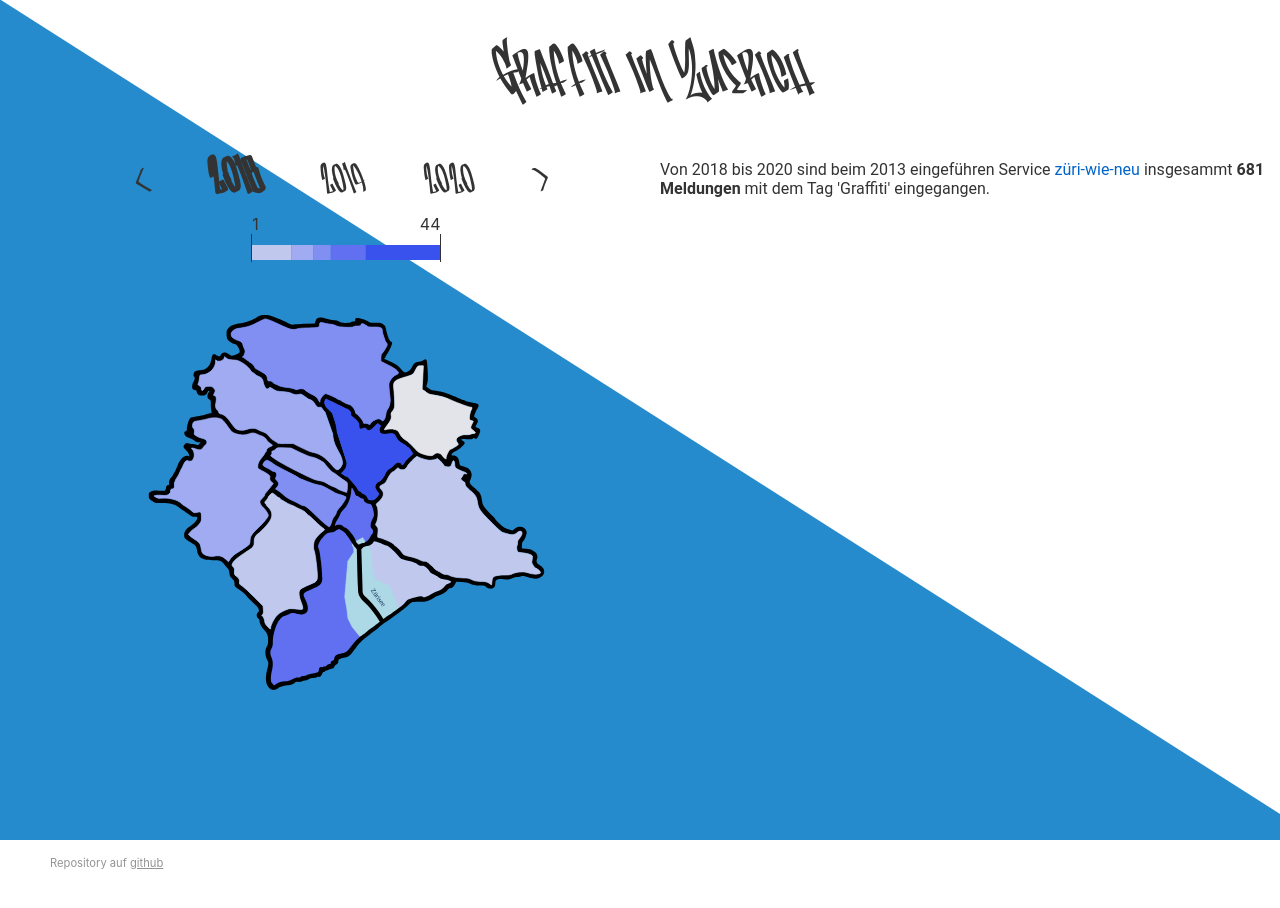
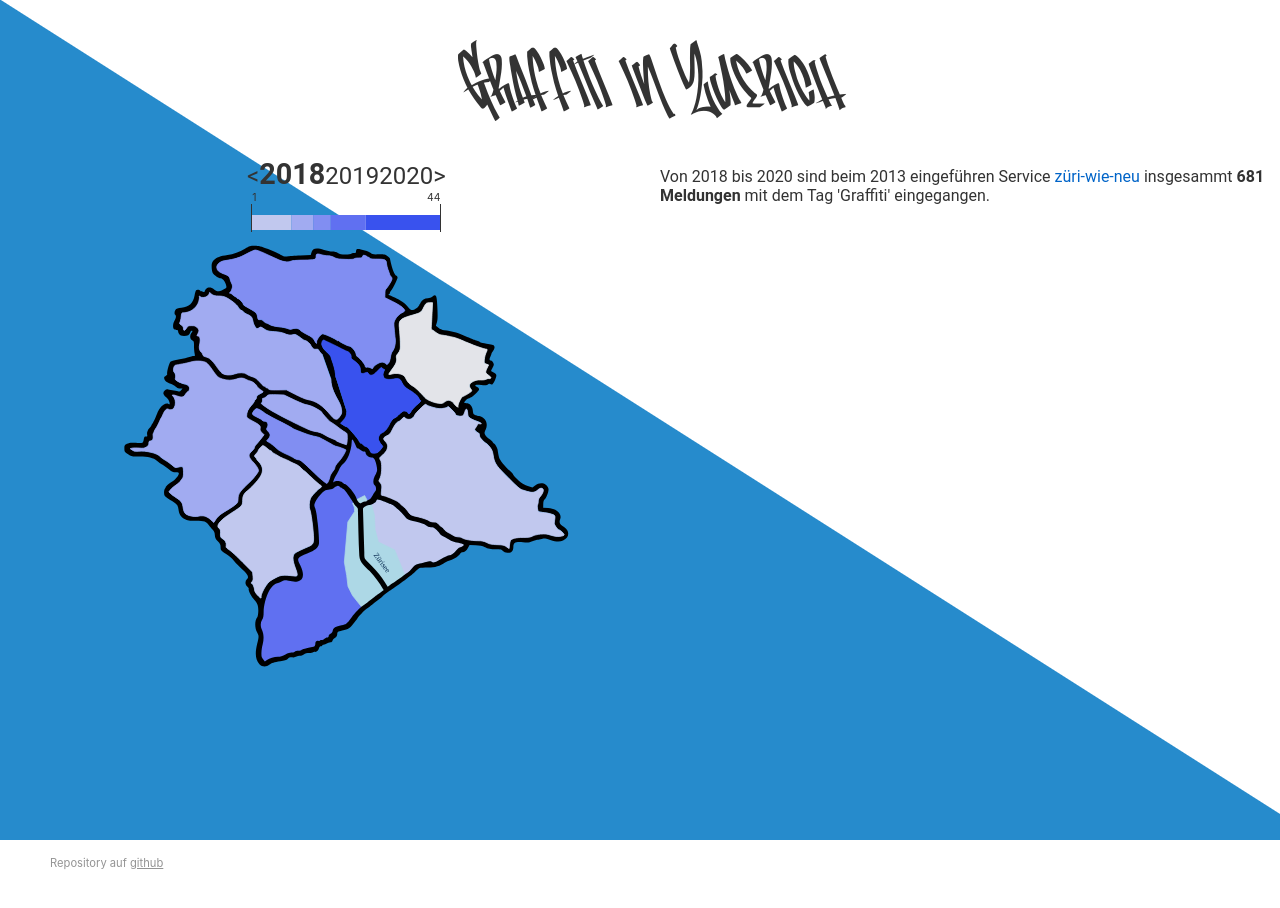
Before and after one commit to philipkueng/graffiti-in-zurich, a Svelte app in the folder website/: page / in a window 1280 px wide. Shown: the top 908 px of the page. Built offline with nearby package versions, Linux system fonts and the light colour scheme.

Commit message:
refactored

```diff
--- a/website/src/App.svelte
+++ b/website/src/App.svelte
@@ -46,7 +46,7 @@
 
   .header {
     font-family: StreetWars;
-    font-size: 5em;
+    font-size: 6em;
     text-align: center;
     margin-bottom: 20px;
   }
@@ -55,39 +55,60 @@
     text-align: left;
     width: 100%;
     width: 49%;
-    margin-top: 22px;
+    margin-top: 10px;
     font-family: "Roboto";
+  }
+
+  .slider-container {
+    display: flex;
+    flex-direction: row;
+    align-items: baseline;
+    justify-content: center;
+    font-family: Roboto;
+    font-size: 1.5em;
+  }
+
+  .component-container {
+    width: 100%;
+    display: flex;
+    flex-direction: row;
+    height: 100vh;
+    justify-content: center;
+  }
+  .slider {
+    cursor: pointer;
+    height: 100%;
+  }
+
+  .map {
+    width: 49%;
+  }
+
+  .related-info {
+    margin-top: 16px;
+    padding: 0px 50px;
+    font-size: 0.7em;
+    color: #949494;
   }
 </style>
 
 <main class="zueri-flagge">
   <div class="header">Graffiti in Zuerich</div>
-  <div
-    style="width: 100%; display: flex; flex-direction: column;
-    align-items:center;">
-    <div
-      style="width: 100%; display: flex; flex-direction: row; height: 100vh;
-      justify-content: center;">
-      <div style="width: 49%;">
-        <div
-          style="display: flex; flex-direction: row; align-items: baseline;
-          justify-content: center; font-family: StreetWars; font-size: 45px">
-          <div
-            style="cursor: pointer; height: 100%; padding: 5px 30px;"
-            on:click={() => changeIndex('minus', activeYear)}>
+  <div class="component-container">
+    <div class="map">
+      <div class="slider-container">
+        <div class="slider" on:click={() => changeIndex('minus', activeYear)}>
           &#60;
         </div>
         {#each data as entry}
           <div
-              style="cursor: pointer; height: 100%; padding: 5px 30px;"
+            class="slider"
             class:active-year={activeYear === entry.year}
             on:click={() => (activeYear = entry.year)}>
             {entry.year}
           </div>
         {/each}
-          <div
-            style="cursor: pointer; height: 100%; padding: 5px 30px;"
-            on:click={() => changeIndex('plus', activeYear)}>
+        <div class="slider" on:click={() => changeIndex('plus', activeYear)}>
           &#62;
         </div>
       </div>
@@ -97,14 +118,12 @@
       {@html texts.find(text => text.year === activeYear).text}
     </div>
   </div>
-  </div>
 </main>
-<div
-  style="margin-top: 16px; padding: 0px 50px; font-size: 0.7em; color: #949494 ">
+<footer class="related-info">
   Repository auf
   <a
     href="https://github.com/philipkueng/graffiti-in-zurich"
     style="color: #949494; text-decoration: underline;">
     github
   </a>
-</div>
+</footer>
--- a/website/src/components/Legend.svelte
+++ b/website/src/components/Legend.svelte
@@ -26,7 +26,6 @@
     width: 30%;
     display: flex;
     justify-content: center;
-    margin-bottom: 40px;
   }
 
   .legend-container {
@@ -58,17 +57,18 @@
     border-left: 0.5px solid;
     width: 100%;
   }
+
+  .legend-value-container--minVal,
+  .legend-value-container--maxVal {
+    font-size: 0.65em;
+  }
 </style>
 
 <div class="legend">
   <div class="legend-container">
     <div class="legend-value-container">
-      <span class="q-choropleth-legend-value-container--minVal s-font-note-s">
-        {data.legend.minValue}
-      </span>
-      <span class="legend-value-container--maxVal s-font-note-s">
-        {data.legend.maxValue}
-      </span>
+      <span class="legend-value-container--minVal">{data.legend.minValue}</span>
+      <span class="legend-value-container--maxVal">{data.legend.maxValue}</span>
     </div>
     <div class="legend-border-container">
       <svg class="legend-buckets">
```
Lines whose indentation alone changed are shown as unchanged.
